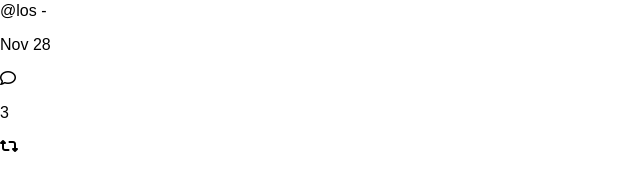
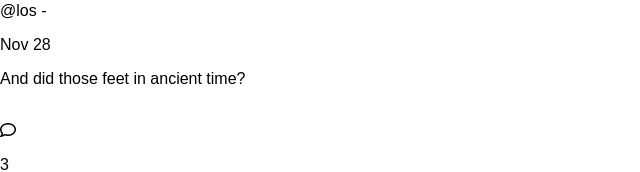
Before and after one commit to ldtcooper/social-card, a React (Create React App) app: page / in a window 1280 px wide. Shown: the part 352-524 px from the top of the page, without its empty margins (0-640 px from the left). Built offline with nearby package versions, Linux system fonts and the light colour scheme.

Commit message:
Integrate content box

```diff
--- a/src/App.js
+++ b/src/App.js
@@ -8,7 +8,8 @@ class App extends Component {
       <SocialCard avatarLink='https://upload.wikimedia.org/wikipedia/commons/0/00/William_Blake_by_Thomas_Phillips.jpg'
       username="William Blake"
       userHandle="@los"
-      date="Nov 28" />
+      date="Nov 28"
+      textContent="And did those feet in ancient time?"/>
     );
   }
 }
--- a/src/components/social_card.jsx
+++ b/src/components/social_card.jsx
@@ -1,6 +1,7 @@
 import React, {Component} from 'react';
 import Header from './header.jsx';
 import Toolbar from './toolbar.jsx';
+import Content from './content.jsx';
 
 class SocialCard extends Component {
   constructor(props) {
@@ -16,6 +17,10 @@ class SocialCard extends Component {
           userHandle={this.props.userHandle}
           date={this.props.date}
         />
+      <Content
+        textContent={this.props.textContent}
+        imageContent={this.props.imageContent}
+      />
         <Toolbar />
       </body>
     );
```
